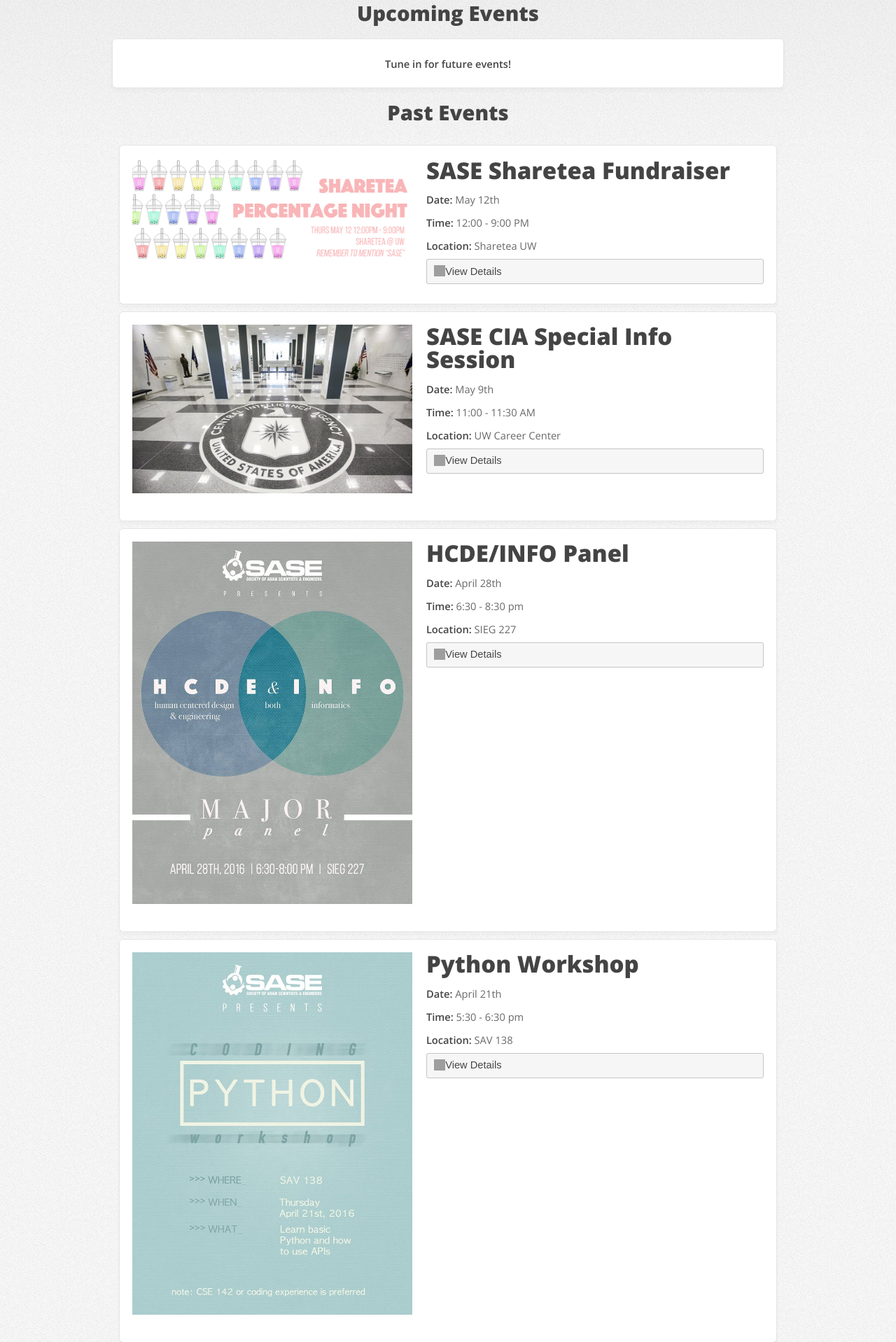
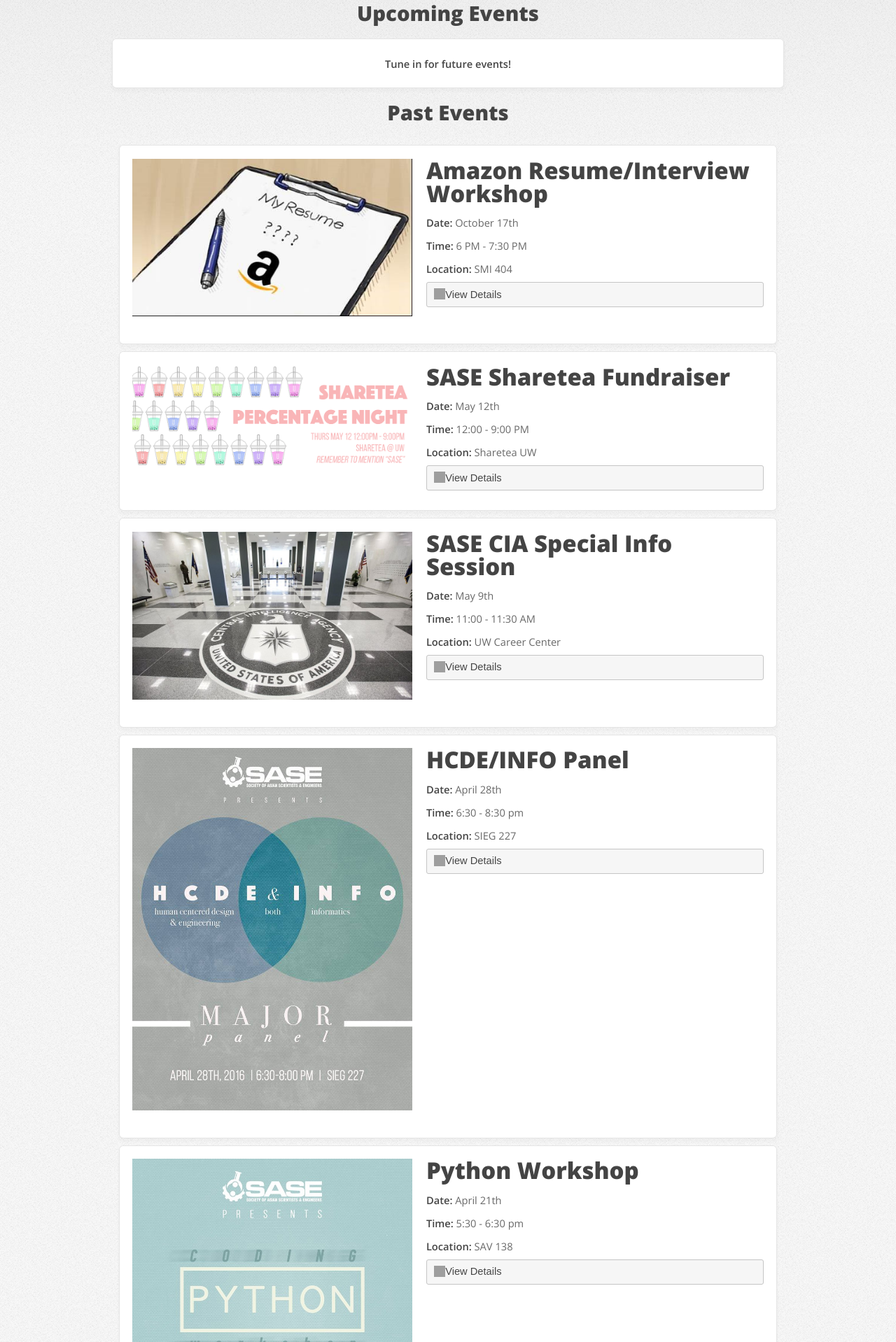
Before and after one commit to fishbearr/website, a PHP site: page /events.php in a window 1280 px wide. Shown: the part 190-2108 px from the top of the page at 70% size. Run offline with PHP 8.4, Linux system fonts and the light colour scheme; some libraries are stand-ins or nearby versions; grey boxes are pictures that could not be loaded.

Commit message:
amazon added to events

```diff
--- a/events.php
+++ b/events.php
@@ -34,6 +34,40 @@
 			<center><h1 style="font-size: 200%; padding-bottom: 2%">Past Events</h1></center>
 
 			<table id="eventsTable">
+				<tr>
+					<td class="events">
+						<table class="actualEvent">
+							<tr>
+								<td class="eventPictureTd">
+									<div class="eventPicture">
+										<img src="images/events/amazon2016.jpg">
+									</div>
+								</td>
+
+								<td class="eventInfoTd" style="vertical-align:top">
+									<div class="previousEvent">
+										<h2>Amazon Resume/Interview Workshop</h2>
+										<p><b>Date:</b> October 17th</p>
+										<p><b>Time:</b> 6 PM - 7:30 PM </p>
+										<p><b>Location:</b> SMI 404</p>
+
+										<div class="accordion">
+											<h3>View Details</h3>
+											<div>
+												<p>Want to make the most of your time at the SEBA Career Fair? Brush up your resume? Come join SASE on Monday, October 17, in Smith Hall 404 for a resume/interview workshop, where representatives from Amazon will share actionable tips and tricks in building effective resumes and acing future interviews. We will focus on resumes and interviews specifically for science and engineering majors. The workshop will be hands-on, so bring your resume!</p>
+												</br>
+												<p>Date: Monday, October 17th</p>
+												<p>Time: 6 PM - 7:30 PM</p>
+												<p>Location: SMI 404</p>
+											</div>
+										</div>
+									</div>
+								</td>
+							</tr>
+						</table>
+					</td>
+				</tr>
+
 				<tr>
 					<td class="events">
 						<table class="actualEvent">
```
Also changed, not shown: images/events/amazon2016.jpg (added).
